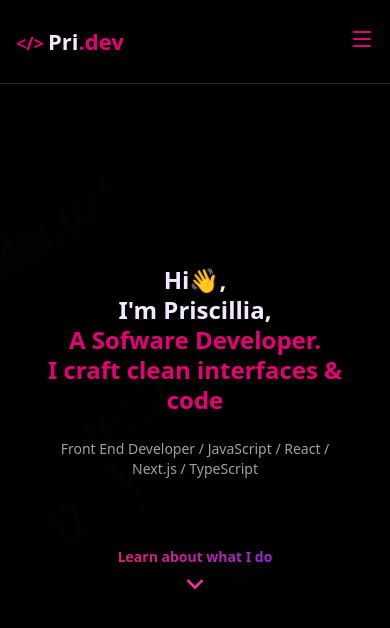
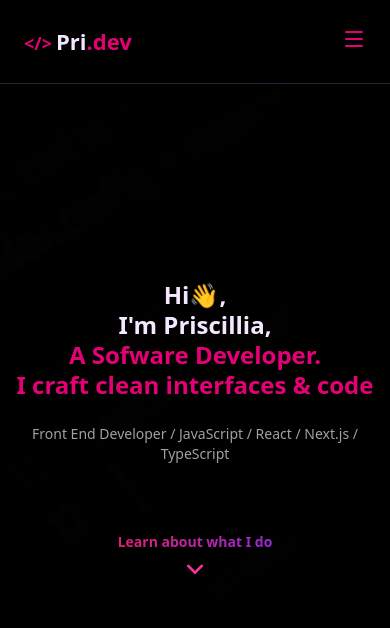
Before and after one commit to Fejiro-tech/my-portfolio, a React (Vite) app in the folder my-portfolio/: page / in a window 390 px wide. Shown: the top 628 px of the page. Built offline with nearby package versions, Linux system fonts and the light colour scheme.

Commit message:
edited the header

```diff
--- a/my-portfolio/src/components/About.jsx
+++ b/my-portfolio/src/components/About.jsx
@@ -16,7 +16,7 @@ const About = () => {
     <div style={style} className=" min-h-screen flex flex-col">
       <div
         id="about"
-        className="  flex flex-col-reverse lg:flex-row justify-around gap-4 py-24 m-auto px-8 lg:px-18"
+        className="flex flex-col-reverse lg:flex-row justify-around gap-4 py-24 m-auto px-8 lg:px-18"
       >
         <div className=" w-full lg:w-[70%]">
           <h1 className="text-purple-100 text-2xl md:text-4xl font-extrabold">
--- a/my-portfolio/src/components/Header.jsx
+++ b/my-portfolio/src/components/Header.jsx
@@ -10,7 +10,6 @@ export const bgStyle = {
   backgroundSize: "fit",
   backgroundPosition: "center",
   backgroundRepeat: "no-repeat",
-
   color: "black",
 };
 
@@ -37,7 +36,7 @@ export default function Header({}) {
       className="flex items-center min-h-screen"
     >
       <motion.div
-        className="mx-auto w-full max-w-[1050px] text-center p-10"
+        className="mx-auto w-full max-w-[1050px] text-center p-2"
         variants={containerVariants}
         initial="hidden"
         animate="show"
--- a/my-portfolio/src/components/Nav.jsx
+++ b/my-portfolio/src/components/Nav.jsx
@@ -3,7 +3,7 @@ import Logo from "./Logo";
 
 export default function Nav() {
   return (
-    <div className="flex justify-between items-center bg-black w-full h-[10vh] fixed z-50  border-b border-gray-800 px-4 lg:px-18 py-10">
+    <div className="flex justify-between items-center bg-black w-full h-[10vh] fixed z-50  border-b border-gray-800 px-6 lg:px-18 py-10">
       <Logo />
       <CustomButton />
     </div>
```
